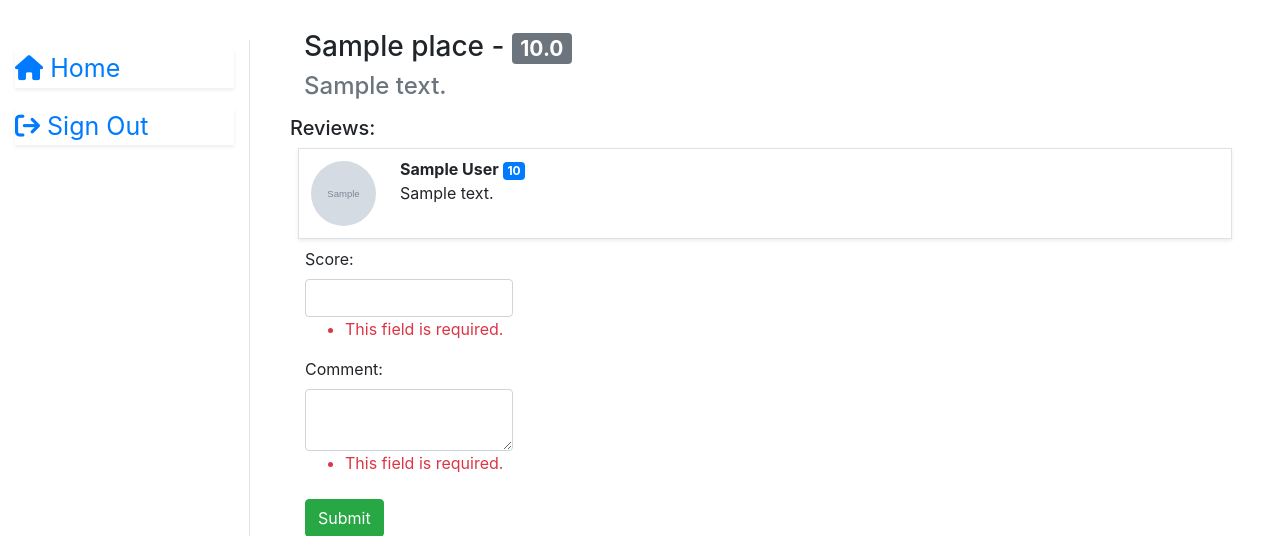
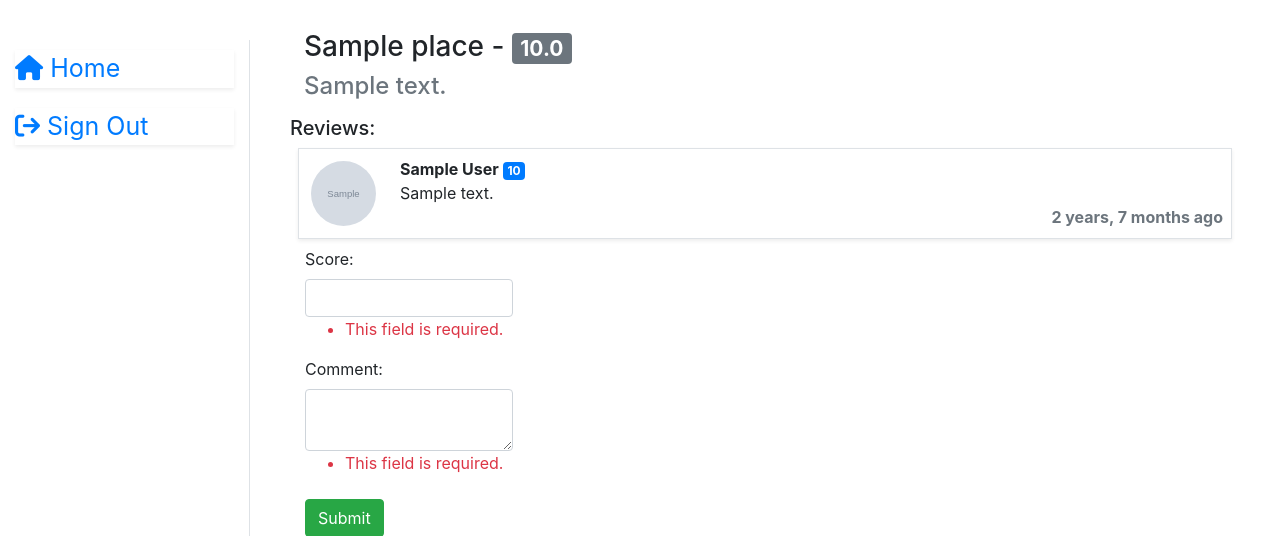
Before and after one commit to KristijanKolev/django-reviews-app, a Django app: page /places/1/leave-review in a window 1280 px wide. Shown: the top 536 px of the page. Run offline with Django 4.2, Linux system fonts and the light colour scheme; a user stored in the database is signed in; tables that the repository leaves empty hold one stand-in row (values such as "Sample post"); grey boxes marked "Sample" are stand-in pictures; some libraries are stand-ins or nearby versions.

Commit message:
date_created field in Review

```diff
--- a/reviews/models.py
+++ b/reviews/models.py
@@ -30,6 +30,7 @@ class Review(models.Model):
         on_delete=models.CASCADE
     )
     place = models.ForeignKey(Place, on_delete=models.CASCADE)
+    date_created = models.DateTimeField(auto_now_add=True)
 
     def __str__(self):
         return f'{self.place.name}: {self.score}'
--- a/reviews/static/reviews/css/place_details_public.css
+++ b/reviews/static/reviews/css/place_details_public.css
@@ -14,9 +14,13 @@
     width: 65px;
 }
 
-.comment-text {
+.comment-box .comment-text {
     padding-left: 20px;
     flex-grow: 1;
     display: flex;
     flex-direction: column;
 }
+
+.comment-box .date-created-box {
+    text-align: right;
+}
--- a/reviews/templates/reviews/place_details_public.html
+++ b/reviews/templates/reviews/place_details_public.html
@@ -39,6 +39,9 @@
                     <div>
                         {{ review.comment }}
                     </div>
+                    <div class="date-created-box text-secondary font-weight-bolder font">
+                        {{ review.date_created | timesince }} ago
+                    </div>
                 </div>
             </div>
         {% endfor %}
```
